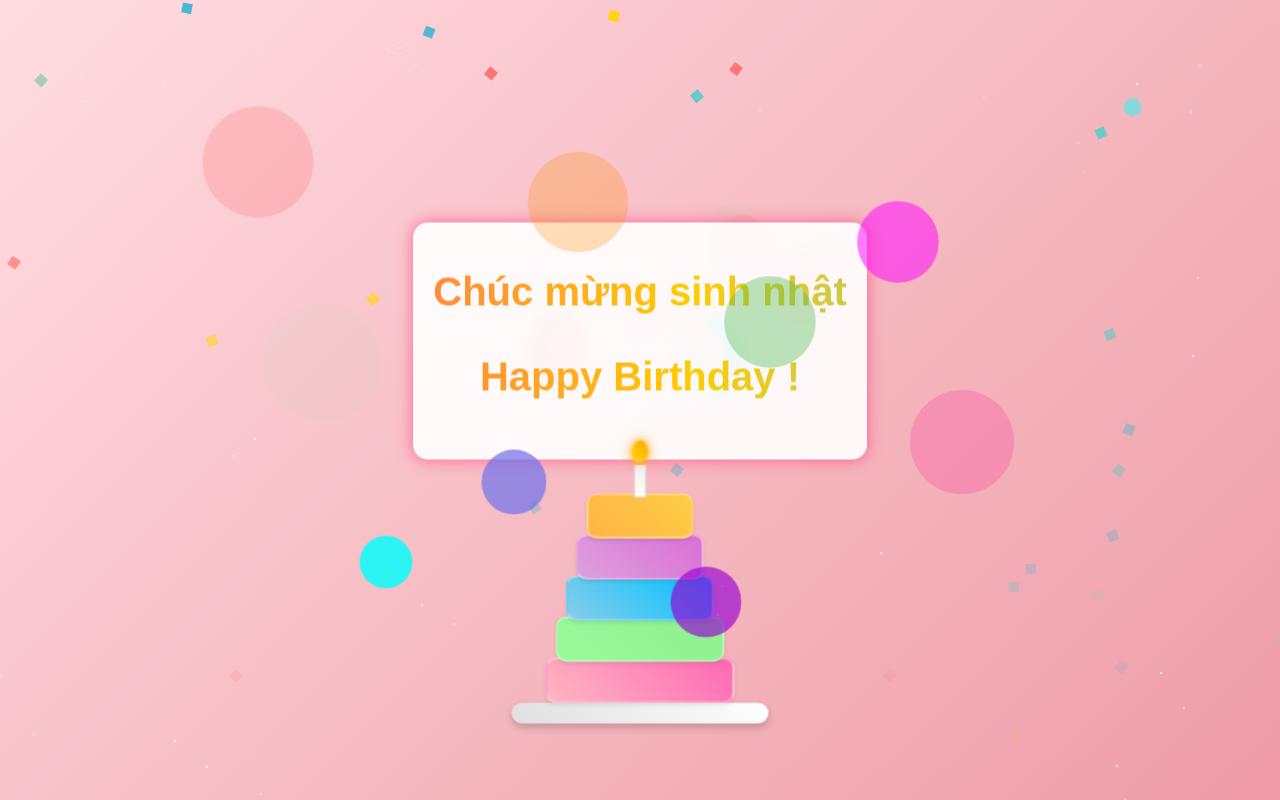
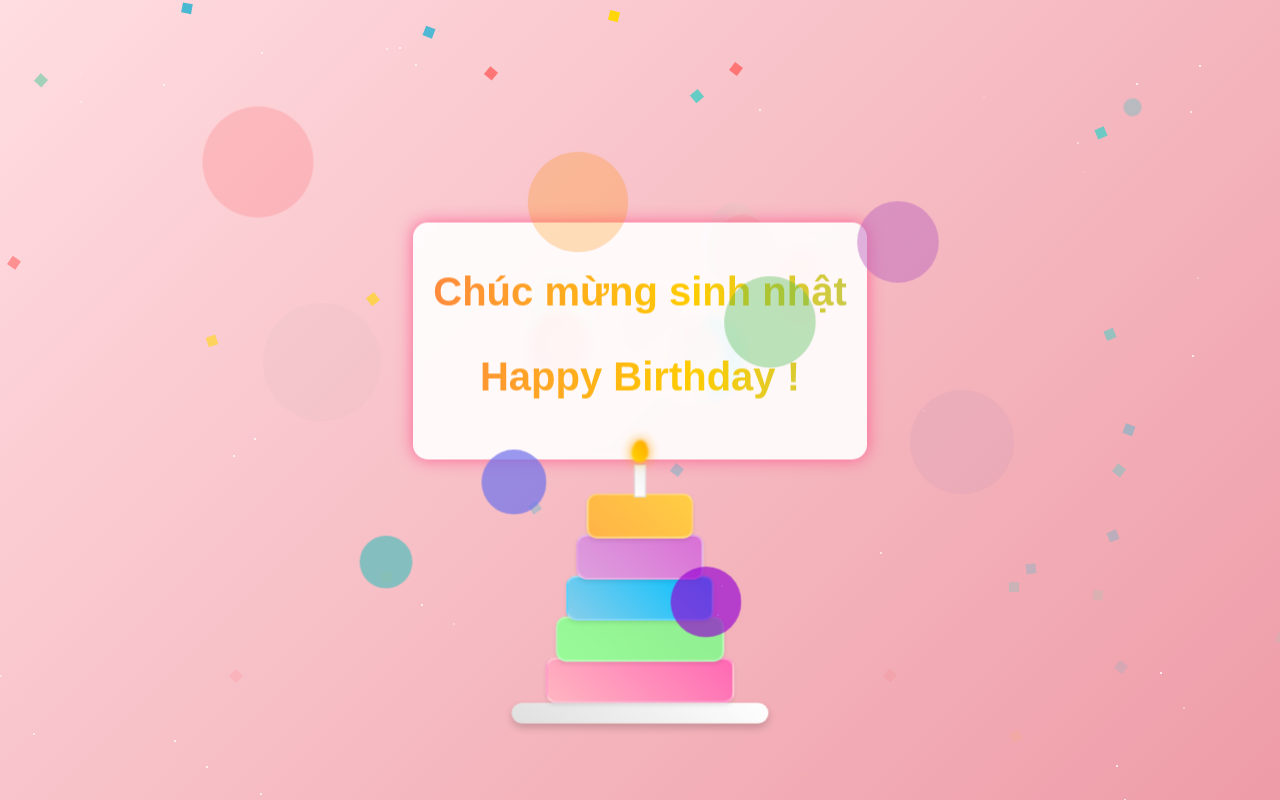
Before and after one commit to minzuy/BirthDate, a React (Vite) app: page / in a window 1280 px wide. Built offline with nearby package versions, Linux system fonts and the light colour scheme.

Commit message:
fourth commit

```diff
--- a/src/App.css
+++ b/src/App.css
@@ -281,12 +281,12 @@ body {
 .firework:nth-child(2) { background: #4eb94e; top: 40%; left: 60%; animation-delay: 0.5s; }
 .firework:nth-child(3) { background: #7575ea; top: 60%; left: 40%; animation-delay: 1s; }
 .firework:nth-child(4) { background: #dddd4f; top: 80%; left: 80%; animation-delay: 1.5s; }
-.firework:nth-child(5) { background: #ff00ff; top: 30%; left: 70%; animation-delay: 0.7s; }
-.firework:nth-child(6) { background: #00ffff; top: 70%; left: 30%; animation-delay: 1.2s; }
+.firework:nth-child(5) { background: #bf6abf; top: 30%; left: 70%; animation-delay: 0.7s; }
+.firework:nth-child(6) { background: #6dbebe; top: 70%; left: 30%; animation-delay: 1.2s; }
 .firework:nth-child(7) { background: #ff8c00; top: 25%; left: 45%; animation-delay: 0.3s; }
 .firework:nth-child(8) { background: #9400d3; top: 75%; left: 55%; animation-delay: 0.9s; }
-.firework:nth-child(9) { background: #00ff7f; top: 45%; left: 25%; animation-delay: 1.7s; }
-.firework:nth-child(10) { background: #ff1493; top: 55%; left: 75%; animation-delay: 0.2s; }
+.firework:nth-child(9) { background: #2e915f; top: 45%; left: 25%; animation-delay: 1.7s; }
+.firework:nth-child(10){ background: #d099b6; top: 55%; left: 75%; animation-delay: 0.2s; }
 
 @keyframes firework-explode {
   0% {
@@ -392,6 +392,9 @@ body {
 
 /* Landscape mode adjustments */
 @media screen and (max-width: 926px) and (orientation: landscape) {
+  body {
+    background: linear-gradient(135deg, #2c1e26, #1a1116);
+  }
   .birthday-card {
     margin-bottom: 10%;
     transform: scale(0.8);
@@ -426,7 +429,7 @@ body {
 }
 
 /* Tablet adjustments for better scaling */
-@media screen and (min-width: 768px) and (max-width: 1024px) {
+@media screen and (min-width: 768px) and (max-width: 1024px) and (prefers-color-scheme: dark) {
   .birthday-card {
     width: 70%;
     max-width: 500px;
```
